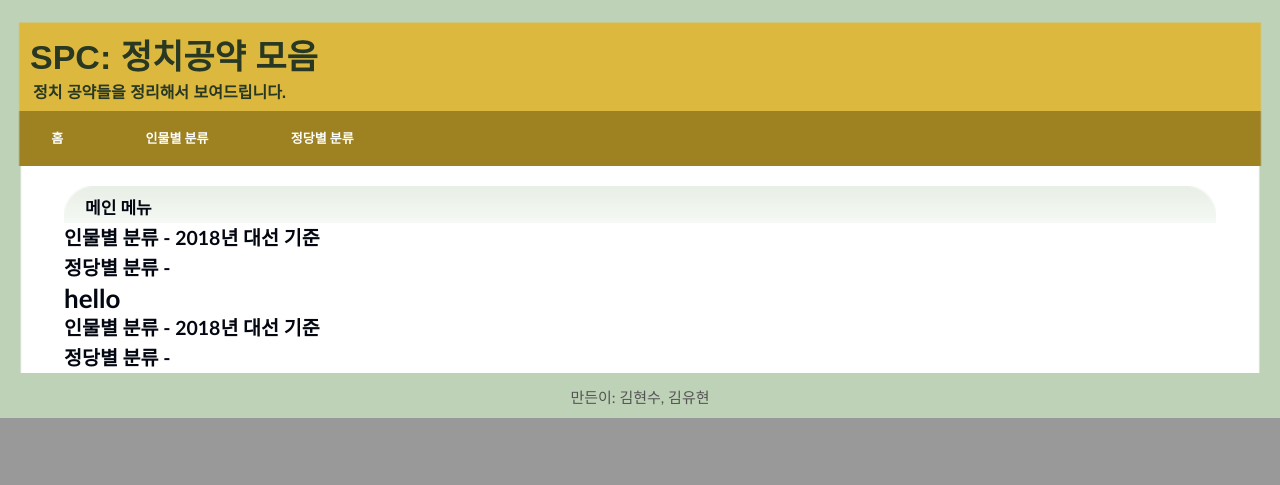
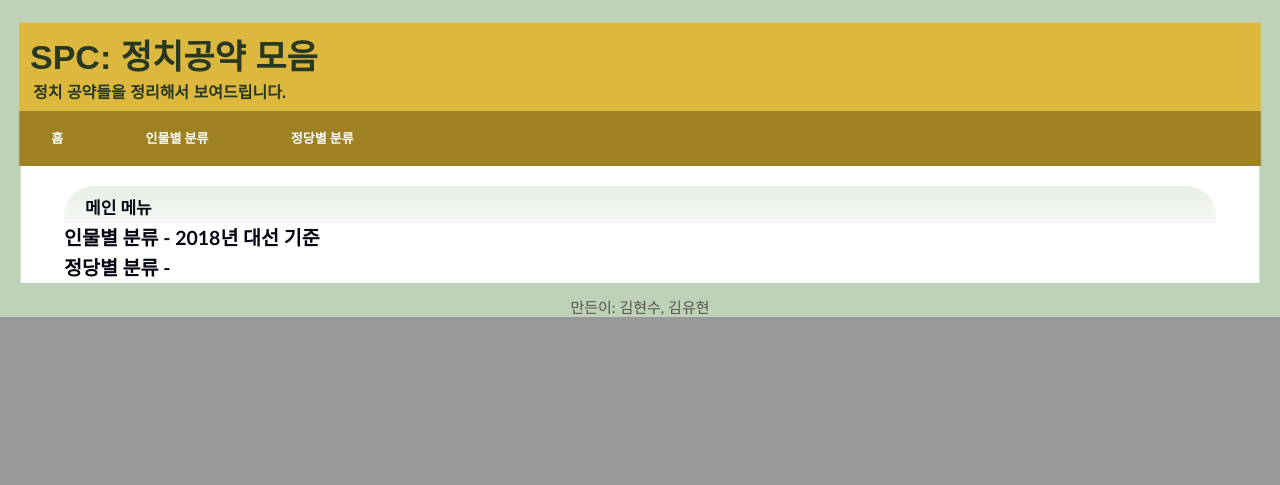
Before and after one commit to HyunCello/ERICA_SPC, a PHP site: page /home.html in a window 1280 px wide. Shown: the top 485 px of the page. Run offline with PHP 8.4, Linux system fonts and the light colour scheme.

Commit message:
ui 개선 및 수정

```diff
--- a/home.html
+++ b/home.html
@@ -42,11 +42,6 @@
         <h2>
           정당별 분류 -
         </h2>
-            <h1>
-              hello
-            </h1>
-            <h2>인물별 분류 - 2018년 대선 기준</h2>
-            <h2>정당별 분류 - </h2>
       </div>
 
     </div>
--- a/style/style.css
+++ b/style/style.css
@@ -150,7 +150,7 @@ a:hover
 
 
 #footer {
-  height:100px;
+  height:100%;
   background: url(footer.png) no-repeat;
   background-size: 100%;
   text-align:center;
```
